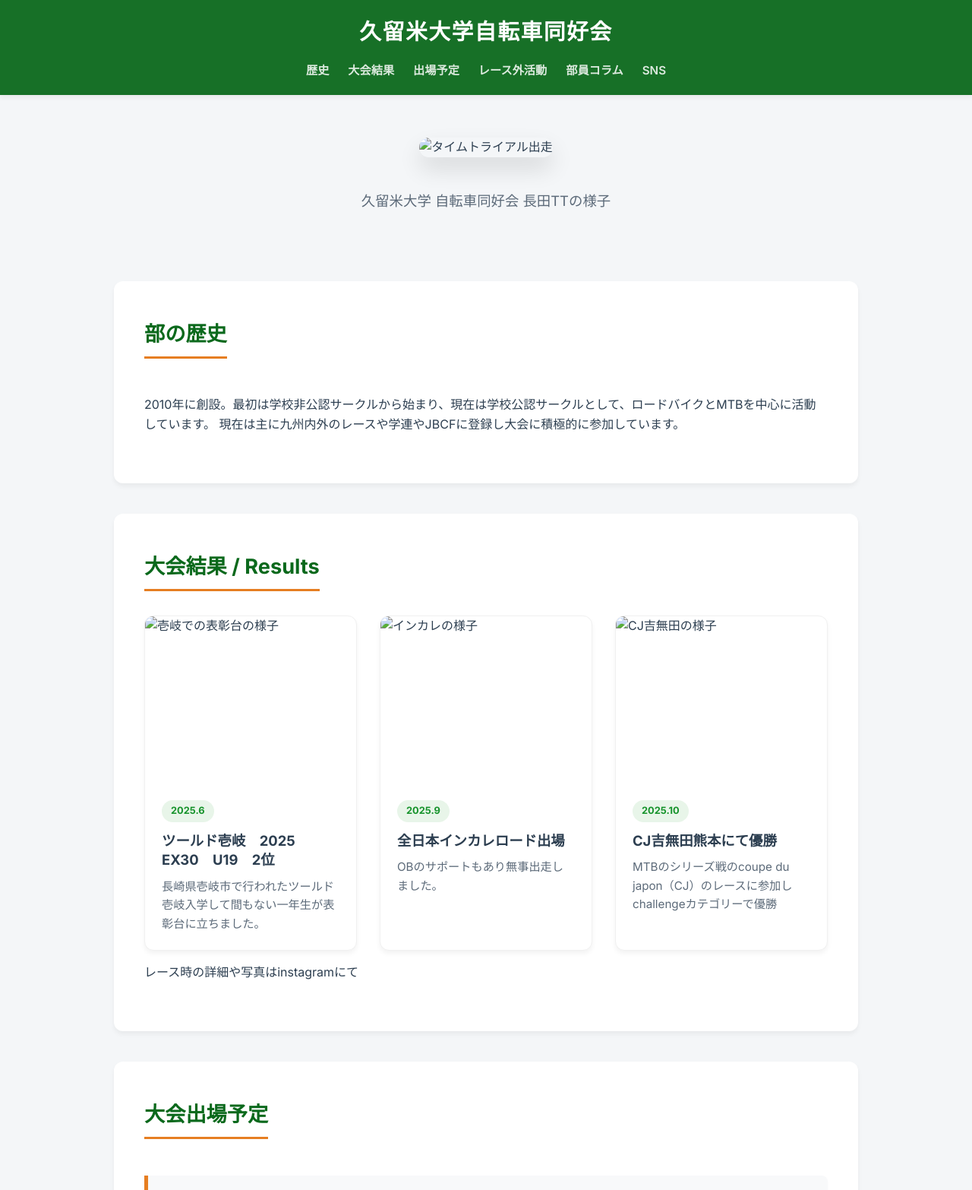
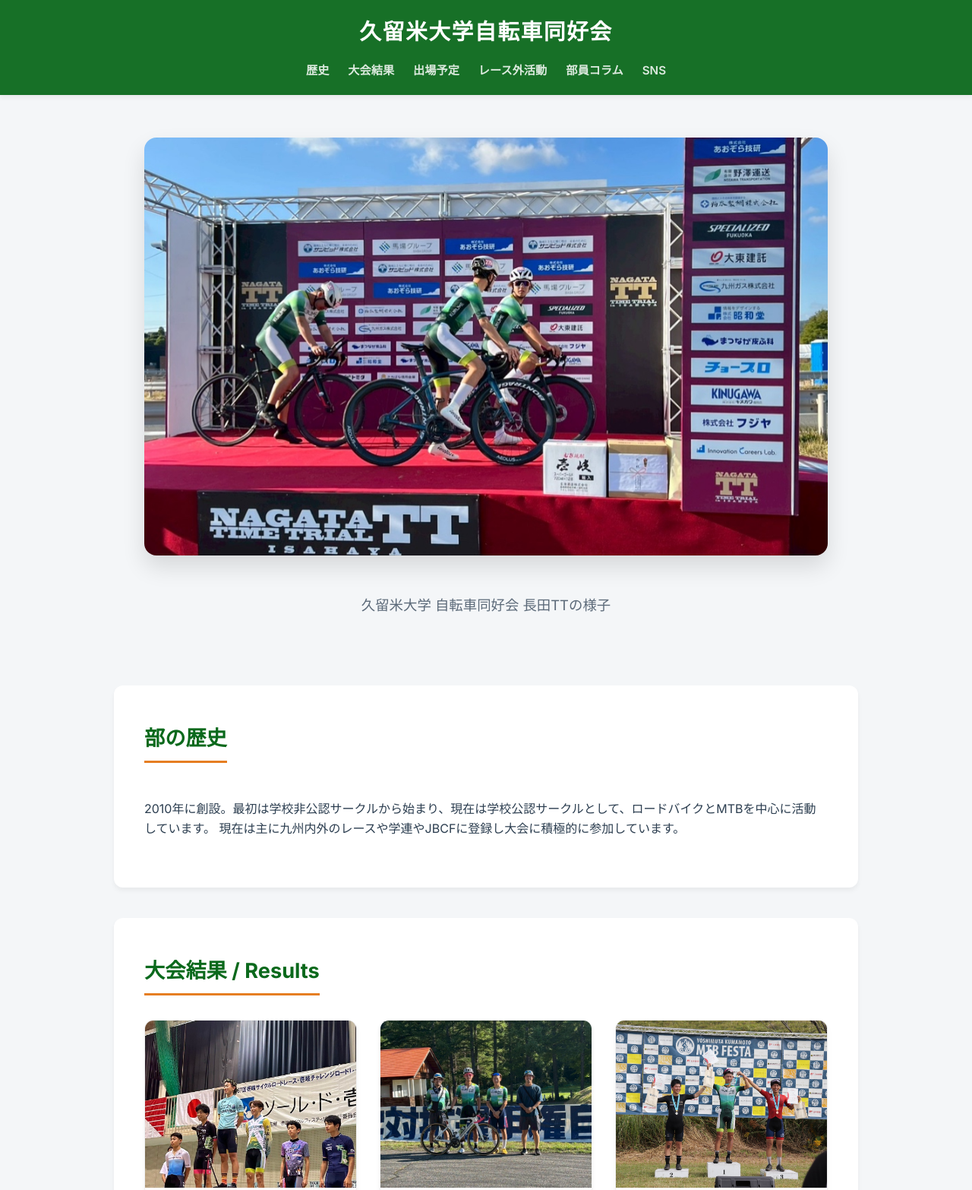
Before and after one commit to ichikaitchiy2004-svg/kurumebikeclub, a plain HTML site: page index.html in a window 1280 px wide. Shown: the top 1566 px of the page at 76% size. Drawn offline with Linux system fonts and the light colour scheme; no server answers.

Commit message:
Update index.html

```diff
--- a/index.html
+++ b/index.html
@@ -26,7 +26,7 @@
 
     <main>
         <section id="home">
-            <img src="images/top-race.jpg" alt="タイムトライアル出走" class="main-img">
+            <img src="top-race.jpg" alt="タイムトライアル出走" class="main-img">
             <p>久留米大学 自転車同好会
                 長田TTの様子
             </p>
@@ -48,7 +48,7 @@
                     <a href="https://www.instagram.com/p/DK14_J2yzeQ/?utm_source=ig_web_copy_link&igsh=MzRlODBiNWFlZA=="
                         target="_blank" class="result-link">
                         <div class="result-image">
-                            <img src="images/ikipodium.jpg" alt="壱岐での表彰台の様子">
+                            <img src="ikipodium.jpg" alt="壱岐での表彰台の様子">
                             <div class="image-overlay">
                                 <span>Instagramで見る</span>
                             </div>
@@ -65,7 +65,7 @@
                     <a href="https://www.instagram.com/p/DOVW66xAf-i/?utm_source=ig_web_copy_link&igsh=MzRlODBiNWFlZA=="
                         target="_blank" class="result-link">
                         <div class="result-image">
-                            <img src="images/innkare.jpg" alt="インカレの様子">
+                            <img src="innkare.jpg" alt="インカレの様子">
                             <div class="image-overlay">
                                 <span>Instagramで見る</span>
                             </div>
@@ -81,7 +81,7 @@
                     <a href="https://www.instagram.com/p/DQD9z-xgPqR/?utm_source=ig_web_copy_link&igsh=MzRlODBiNWFlZA=="
                         target="_blank" class="result-link">
                         <div class="result-image">
-                            <img src="images/yosimutapodium.JPG" alt="CJ吉無田の様子">
+                            <img src="yosimutapodium.JPG" alt="CJ吉無田の様子">
                             <div class="image-overlay">
                                 <span>Instagramで見る</span>
                             </div>
@@ -135,7 +135,7 @@
             <div class="column-grid">
                 <article class="column-item">
                     <div class="column-image">
-                        <img src="images/gakuren.JPG" alt="学連">
+                        <img src="gakuren.JPG" alt="学連">
                     </div>
                     <div class="column-content">
                         <h3>2025年度JICF（学連）に出るまで</h3>
@@ -147,7 +147,7 @@
 
                 <article class="column-item">
                     <div class="column-image">
-                        <img src="images/top-race.jpg" alt="トレーニング">
+                        <img src="top-race.jpg" alt="トレーニング">
                     </div>
                     <div class="column-content">
                         <h3>活動日誌</h3>
```
